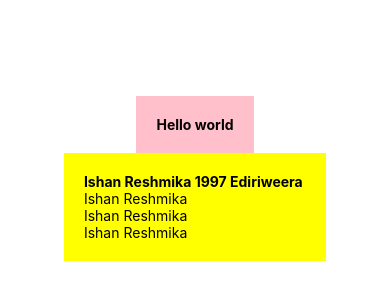
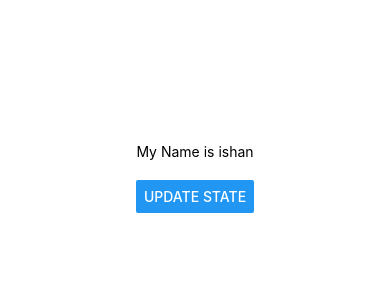
Before and after one commit to ishanEPR/React_Native_Expo, a React Native app: screen / in a window 390 px wide. Shown: the part 244-544 px from the top of the page. Built offline with nearby package versions, Linux system fonts and the light colour scheme.

Commit message:
use state

```diff
--- a/App.js
+++ b/App.js
@@ -1,21 +1,23 @@
-import React,{Component} from "react";
+import React,{useState} from "react";
 import {View,TextInput,Button,Text,StyleSheet} from 'react-native';
 
-export default class App extends Component
+export default function App()
 {
-  render()
-  {
+
+const  [name,setName]=useState('ishan');
+
+const clickHandler= () =>{
+  setName('Reshmika');
+}
+
+
     return(
       <View style={styles.container}>
-        <View style={styles.header}>
 
-          <Text style={styles.boldText}>Hello world</Text>
-        </View>
-        <View style={styles.body}>
-          <Text style={styles.boldText}>Ishan Reshmika <Text>1997</Text> Ediriweera </Text>
-          <Text>Ishan Reshmika</Text>
-          <Text>Ishan Reshmika</Text>
-          <Text>Ishan Reshmika</Text>
+        <Text>My Name is {name}</Text>
+
+        <View style={styles.buttonContainer}>
+          <Button title='Update State' onPress={clickHandler}/>
 
         </View>
 
@@ -23,7 +25,7 @@ export default class App extends Component
 
       </View>
     );
-  }
+
 }
 const styles=StyleSheet.create({
   container:{
@@ -32,18 +34,9 @@ const styles=StyleSheet.create({
     alignItems:'center',
     justifyContent:'center',
   },
-  header:{
-    backgroundColor:'pink',
-    padding:20,
-  },
-  boldText:{
-    fontWeight:'bold',
-  },
-  body:{
-    backgroundColor:'yellow',
-    padding:20,
-
-  }
+ buttonContainer:{
+   marginTop:20,
+ },
 
 
 });
```
